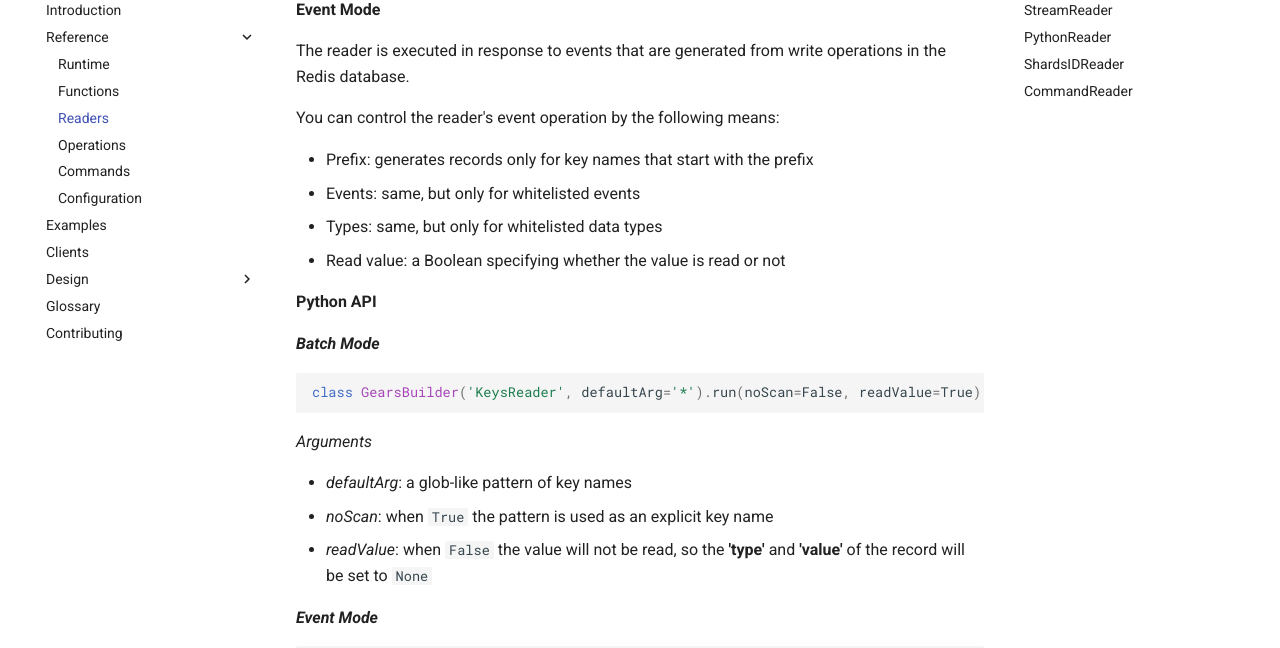
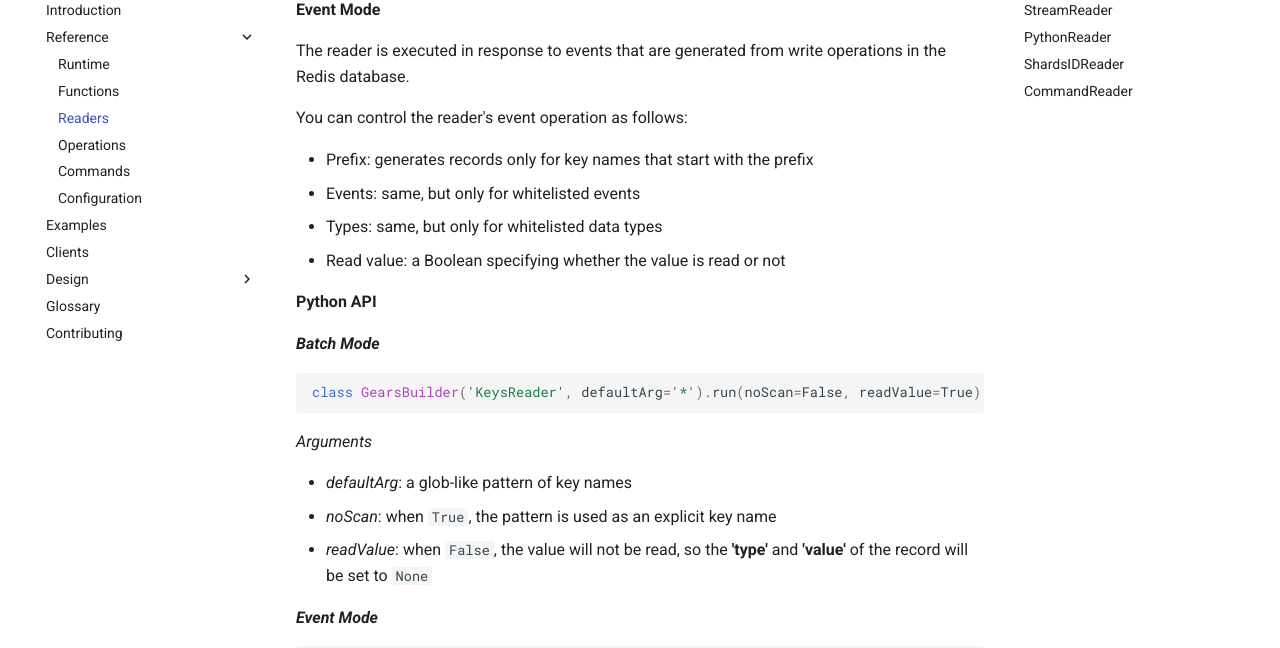
Before and after one commit to RedisGears/RedisGears, an MkDocs documentation site: the page built from docs/readers.md, in a window 1280 px wide and 900 px high, scrolled down 1479 px. Shown: the part 152-800 px from the top of the window. Built offline with MkDocs 1.6.1 and Material for MkDocs 9.7.7, drawn with Linux system fonts in a browser that asks for light colours; comment, search, counter and statistics services are not loaded; some of the changed text lies outside the part shown.

Commit message:
minor: fixes

```diff
--- a/docs/readers.md
+++ b/docs/readers.md
@@ -48,7 +48,7 @@ You can control the reader's batch operation by the following means:
 
 The reader is executed in response to events that are generated from write operations in the Redis database.
 
-You can control the reader's event operation by the following means:
+You can control the reader's event operation as follows:
 
   * Prefix: generates records only for key names that start with the prefix
   * Events: same, but only for whitelisted events
@@ -66,8 +66,8 @@ class GearsBuilder('KeysReader', defaultArg='*').run(noScan=False, readValue=Tru
 _Arguments_
 
 * _defaultArg_: a glob-like pattern of key names
-* _noScan_: when `#!python True` the pattern is used as an explicit key name
-* _readValue_: when `#!python False` the value will not be read, so the **'type'** and **'value'** of the record will be set to `#!python None`
+* _noScan_: when `#!python True`, the pattern is used as an explicit key name
+* _readValue_: when `#!python False`, the value will not be read, so the **'type'** and **'value'** of the record will be set to `#!python None`
 
 **_Event Mode_**
 
@@ -132,7 +132,7 @@ A record is output for each input key. The record is a simple string that is the
 
 The reader scans the entire database for keys. For each key found, it returns the key as a string record.
 
-Its operation can be controlled by the following means:
+Its operation can be controlled as follows:
 
   * Glob-like pattern: generates records only for key names that match the pattern
   * Scan count: the amount of effort each scan iteration will invest
```
Also changed, not shown: docs/functions.md (+3 -3 lines), docs/glossary.md (+2 -2 lines), docs/index.md (+1 -1 lines).
